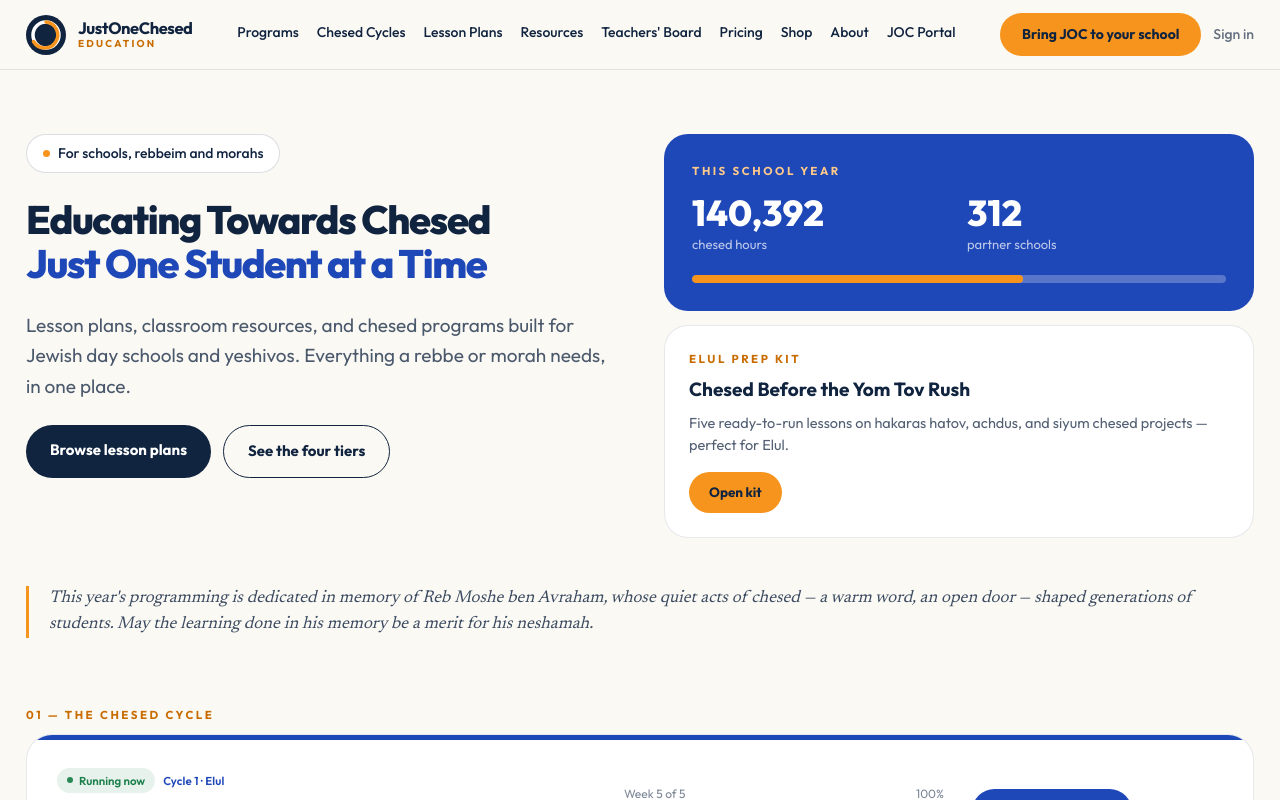
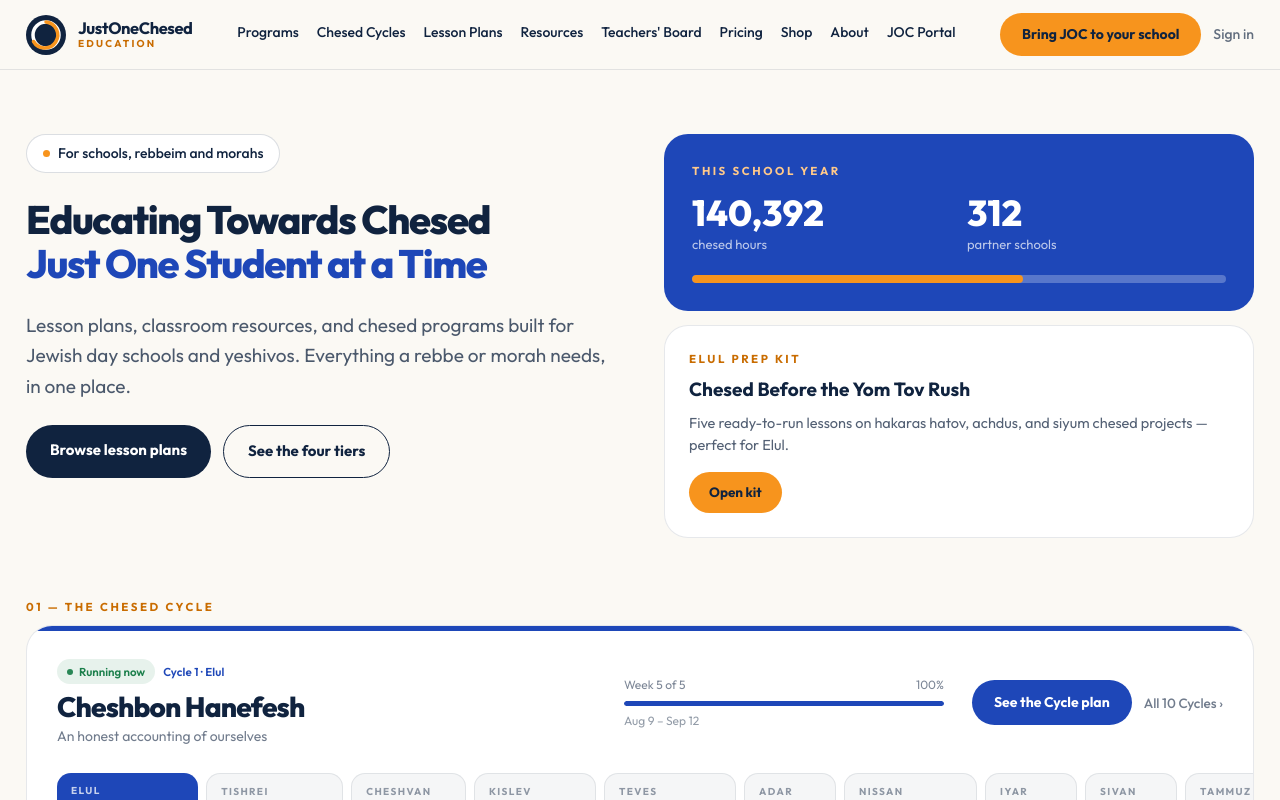
Before and after one commit to YonahJOC/JOCEducation, a Next.js app: page / in a window 1280 px wide. Shown: the top 800 px of the page. Built offline with nearby package versions, Linux system fonts and the light colour scheme.

Commit message:
remove DedicationLine from homepage

```diff
--- a/src/app/page.tsx
+++ b/src/app/page.tsx
@@ -1,6 +1,5 @@
 import type { Metadata } from "next";
 import { HeroSection } from "@/components/sections/HeroSection";
-import { DedicationLine } from "@/components/sections/DedicationLine";
 import { CycleStripSection } from "@/components/sections/CycleStripSection";
 import { ProgramsSection } from "@/components/sections/ProgramsSection";
 import { LessonPlansSection } from "@/components/sections/LessonPlansSection";
@@ -26,7 +25,6 @@
   return (
     <>
       <HeroSection />
-      <DedicationLine />
       <CycleStripSection />
       <ProgramsSection />
       <LessonPlansSection />
```
